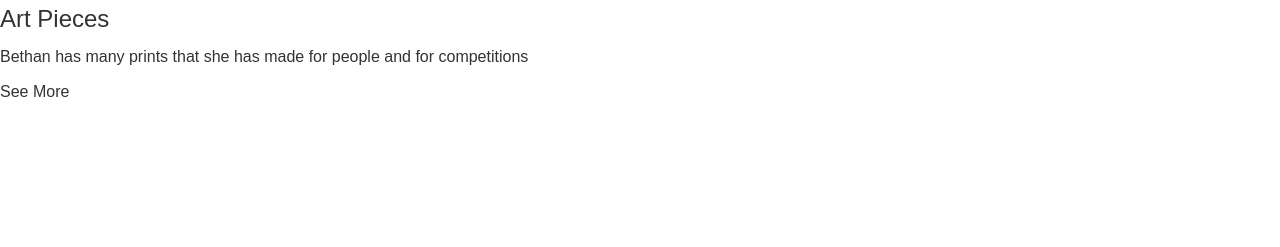
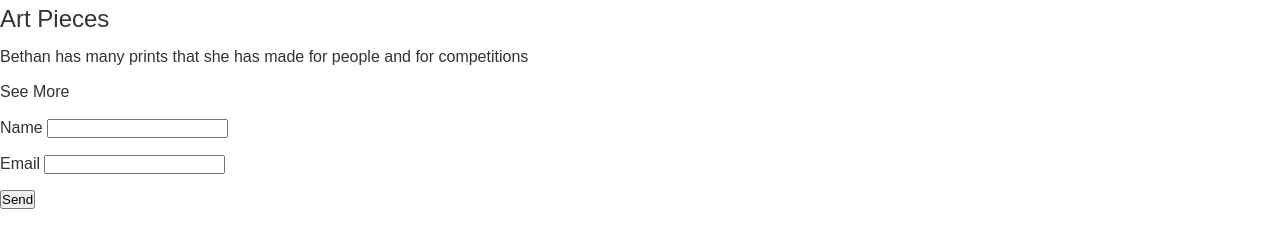
Before and after one commit to nawy2j/Bethan-Art-Site, a plain HTML site: page index.html in a window 1280 px wide. Shown: the part 75-322 px from the top of the page. Drawn offline with Linux system fonts and the light colour scheme.

Commit message:
Form added

```diff
--- a/index.html
+++ b/index.html
@@ -33,5 +33,21 @@
             </div>
         </div>
     </section>
+
+    <!-- Forms  -->
+
+        <div>
+            <form name="contact" netlify>
+                <p>
+                  <label>Name <input type="text" name="name" /></label>
+                </p>
+                <p>
+                  <label>Email <input type="email" name="email" /></label>
+                </p>
+                <p>
+                  <button type="submit">Send</button>
+                </p>
+              </form>
+        </div>
 </body>
 </html>
```
